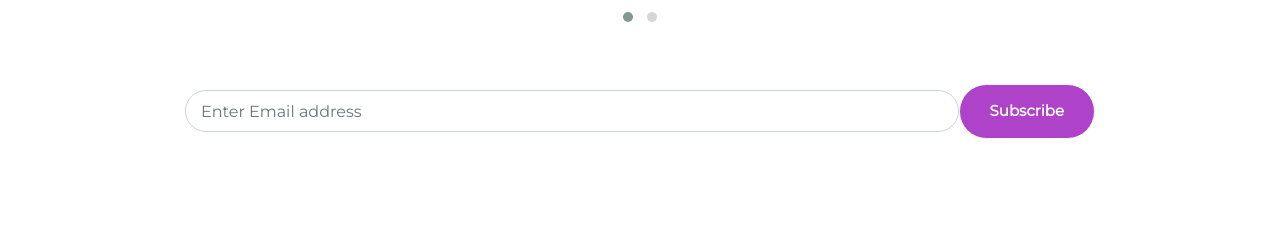
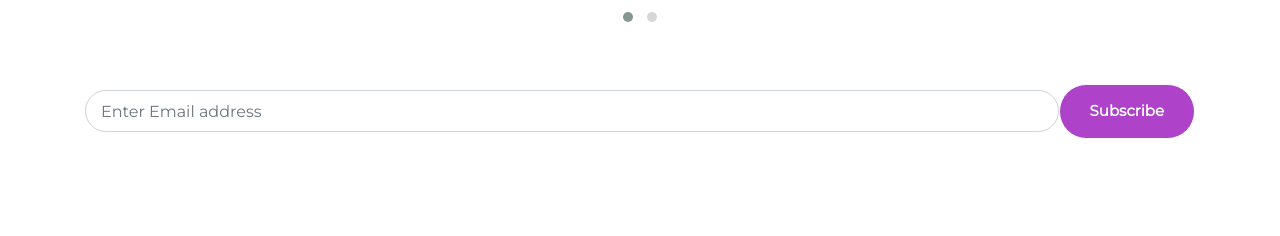
Before and after one commit to DhaaraniCIT/Aline-investments, a plain HTML site: page index.html in a window 1280 px wide. Shown: the part 2625-2861 px from the top of the page. Drawn offline with nearby package versions, Linux system fonts and the light colour scheme.

Commit message:
Update style.css

```diff
--- a/css/style.css
+++ b/css/style.css
@@ -122,7 +122,7 @@ a:hover{
   height: 45px;
   margin-top:30px;
   margin-bottom: 30px;
-  margin-right: 20px;
+  /* margin-right: 20px; */
 }
 .owl-carousel .item a img{
   transition: transform .2s;
@@ -141,13 +141,13 @@ a:hover{
 .form-details .form-control{
   padding: 20px 15px;
   border-radius: 30px;
-  margin-left: 100px;
+  /* margin-left: 100px; */
 
 }
 .form-details .btn{
   background-color:#AE42C9;
   color: white;
-  margin-right: 100px;
+  /* margin-right: 100px; */
 }
 .footer-1{
   background-color:#AE42C9;
```
